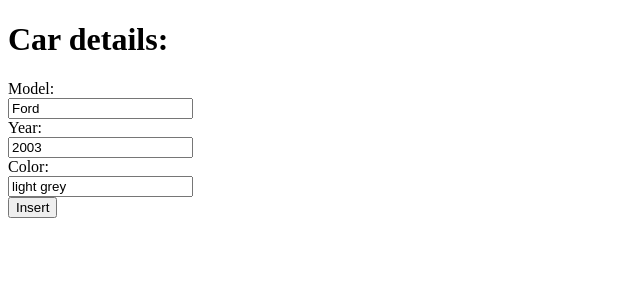
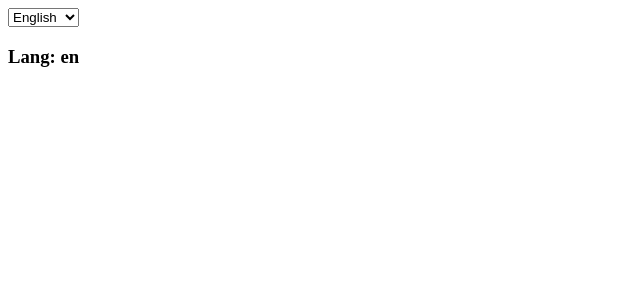
Before and after one commit to MonicaMolini/Develhope-React, a React (Create React App) app: page / in a window 1280 px wide. Shown: the top 300 px of the page, without its empty margins (0-640 px from the left). Built offline with nearby package versions, Linux system fonts and the light colour scheme.

Commit message:
exercise useContext

```diff
--- a/src/components/App.js
+++ b/src/components/App.js
@@ -1,13 +1,27 @@
 import React from "react";
-import CarDetails from "./CarDetails";
+import { LanguageContext } from "./LanguageContext";
+import { useState } from "react";
+
+import DisplayLanguage from "./DisplayLanguage";
 
 export default function App() {
+  const [language, setLanguage] = useState("en");
 
-      return (
-        <div>
-          <h1>Car details:</h1>
-          <CarDetails cardetails={{ model: "Ford", year: 2003, color: "light grey" }}/>
+  function handleChangeLanguage(event) {
+    setLanguage(event.target.value);
+  }
 
-        </div>
-      );
-    }
+  return (
+    <div>
+      <select value={language} onChange={handleChangeLanguage}>
+        <option value="en">English</option>
+        <option value="it">Italiano</option>
+        <option value="de">Deutsch</option>
+        <option value="es">Español</option>
+      </select>
+      <LanguageContext.Provider value={language}>
+        <DisplayLanguage />
+      </LanguageContext.Provider>
+    </div>
+  );
+}
--- a/src/components/DisplayLanguage.js
+++ b/src/components/DisplayLanguage.js
@@ -1,18 +1,9 @@
 import React from "react";
 import { LanguageContext } from "./LanguageContext";
+import { useContext } from "react";
 
-export class DisplayLanguage extends React.Component {
-    render() {
-        return (
-            <LanguageContext.Consumer>
-                {(languageChoice) => {
-                    return (
-                    <div>
-                        <h1>{languageChoice}</h1>
-                        </div>
-                        )
-                }}
-            </LanguageContext.Consumer>
-        );
-    }
-}
+export default function DisplayLanguage() {
+    const language = useContext(LanguageContext);
+
+    return <h3>Lang: {language}</h3>;
+  }
```
